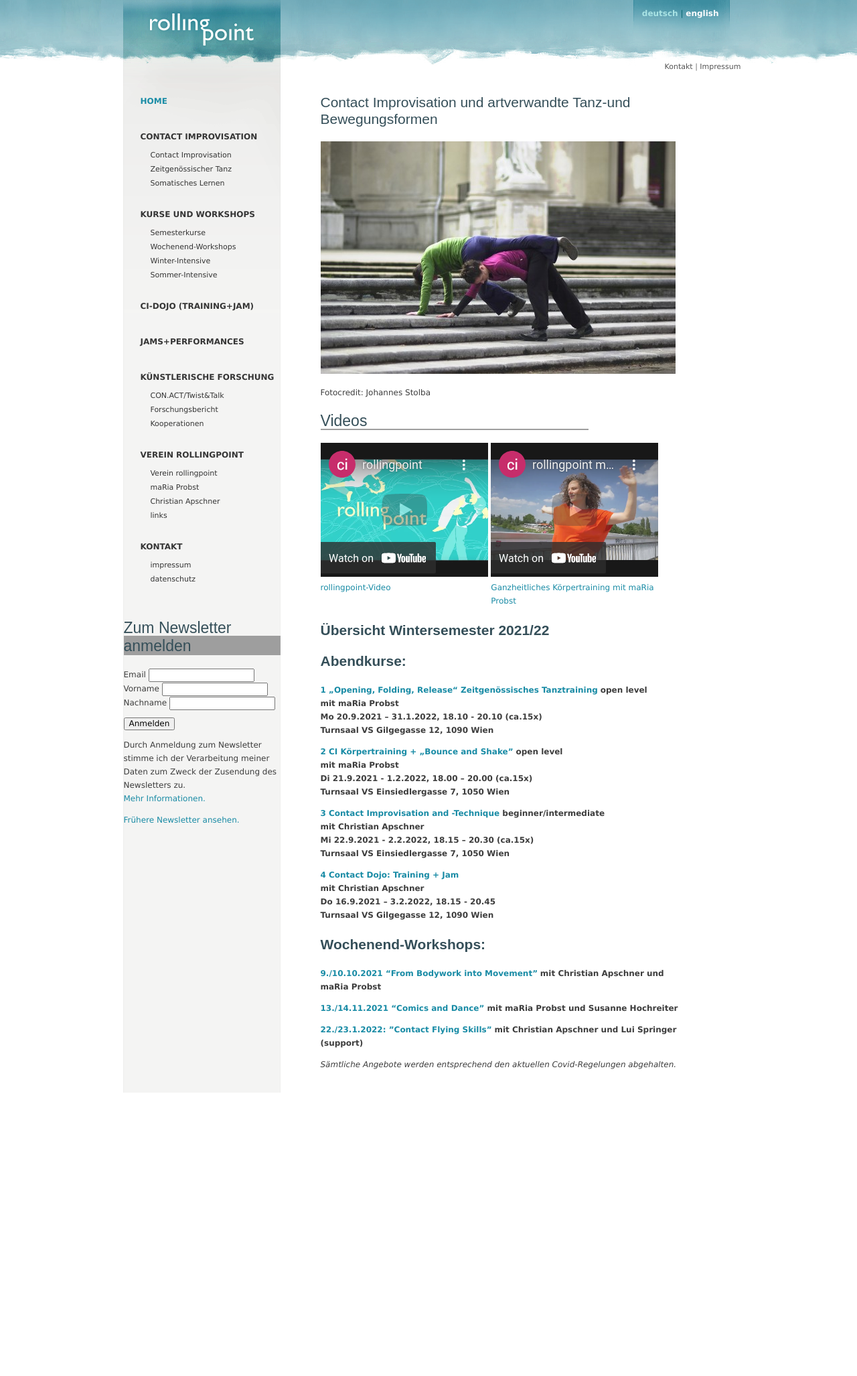
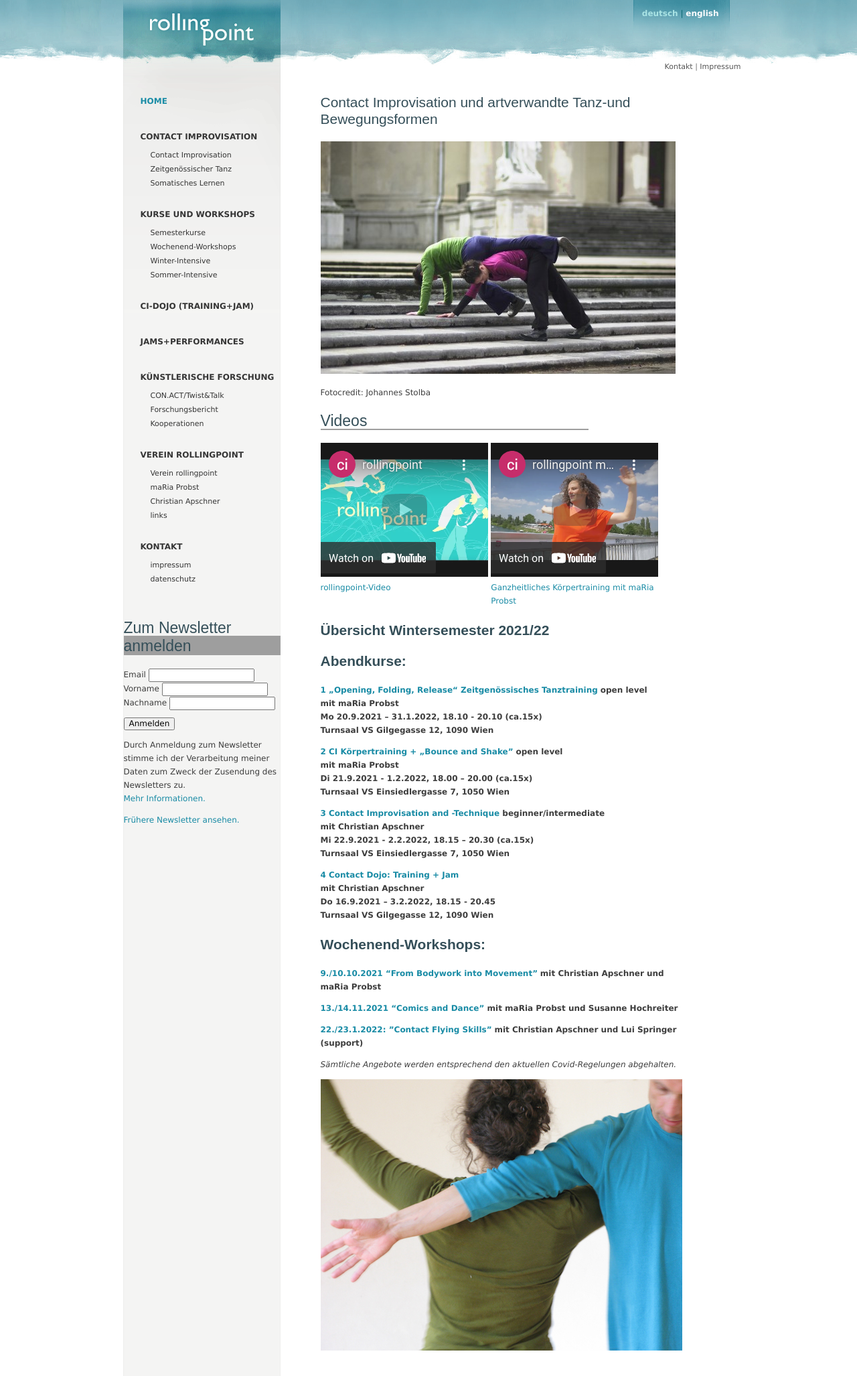
Before and after one commit to manulari/rollingpointat, a Jekyll site: the page built from _all_pages/index.md, in a window 1280 px wide. Shown: the whole page at 67% size. Built offline with Jekyll 4.4.1, drawn with Linux system fonts in a browser that asks for light colours; comment, search, counter and statistics services are not loaded; before the commit the page ends 1631 px from its top, so only the background shows below that; grey boxes are pictures that could not be loaded.

Commit message:
Update page “index”

```diff
--- a/_all_pages/index.md
+++ b/_all_pages/index.md
@@ -47,3 +47,5 @@ Turnsaal VS Einsiedlergasse 7, 1050 Wien**
 **[22./23.1.2022: "Contact Flying Skills"](/workshops#flying)** **mit Christian Apschner und Lui Springer (support)**
 
 *Sämtliche Angebote werden entsprechend den aktuellen Covid-Regelungen abgehalten.*
+
+![](/assets/uploads/img_8109-photo-by-daniela-ponieman.jpg)
```
Also changed, not shown: assets/uploads/img_8109-photo-by-daniela-ponieman.jpg (added).
